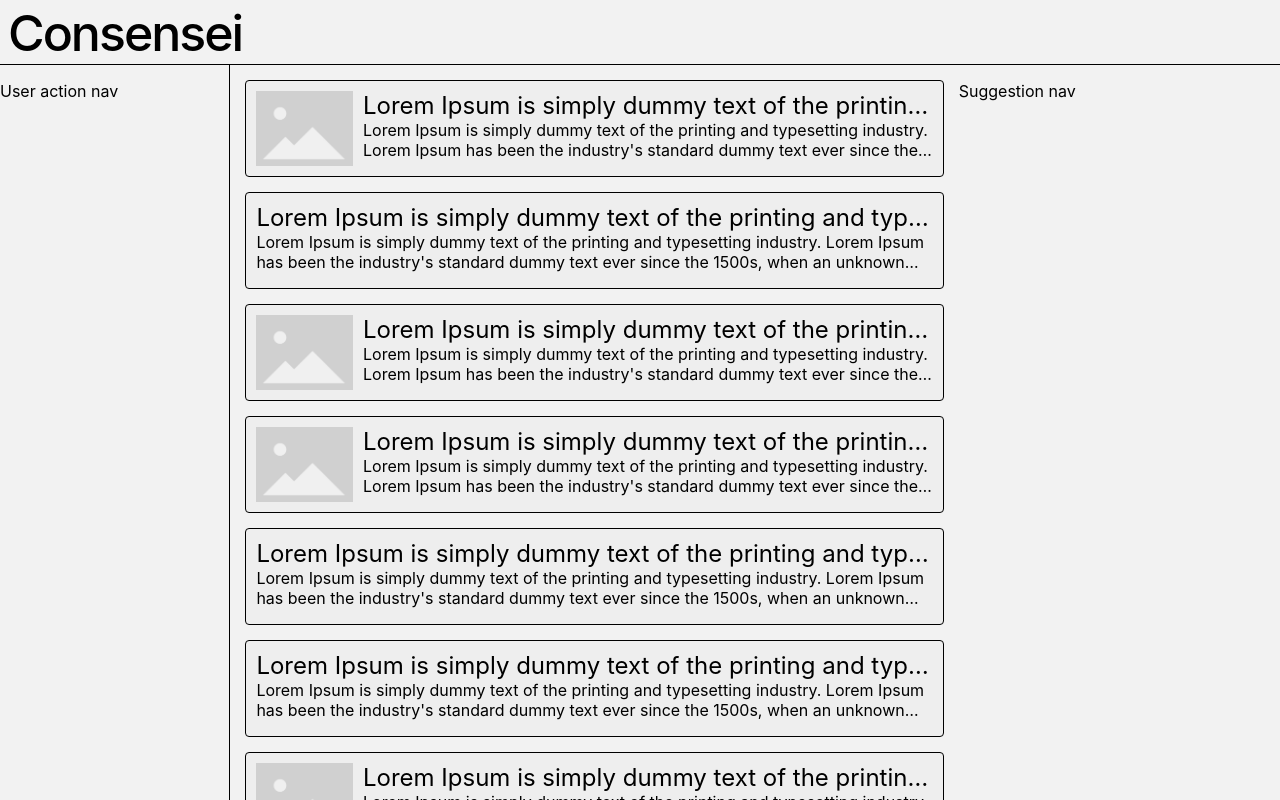
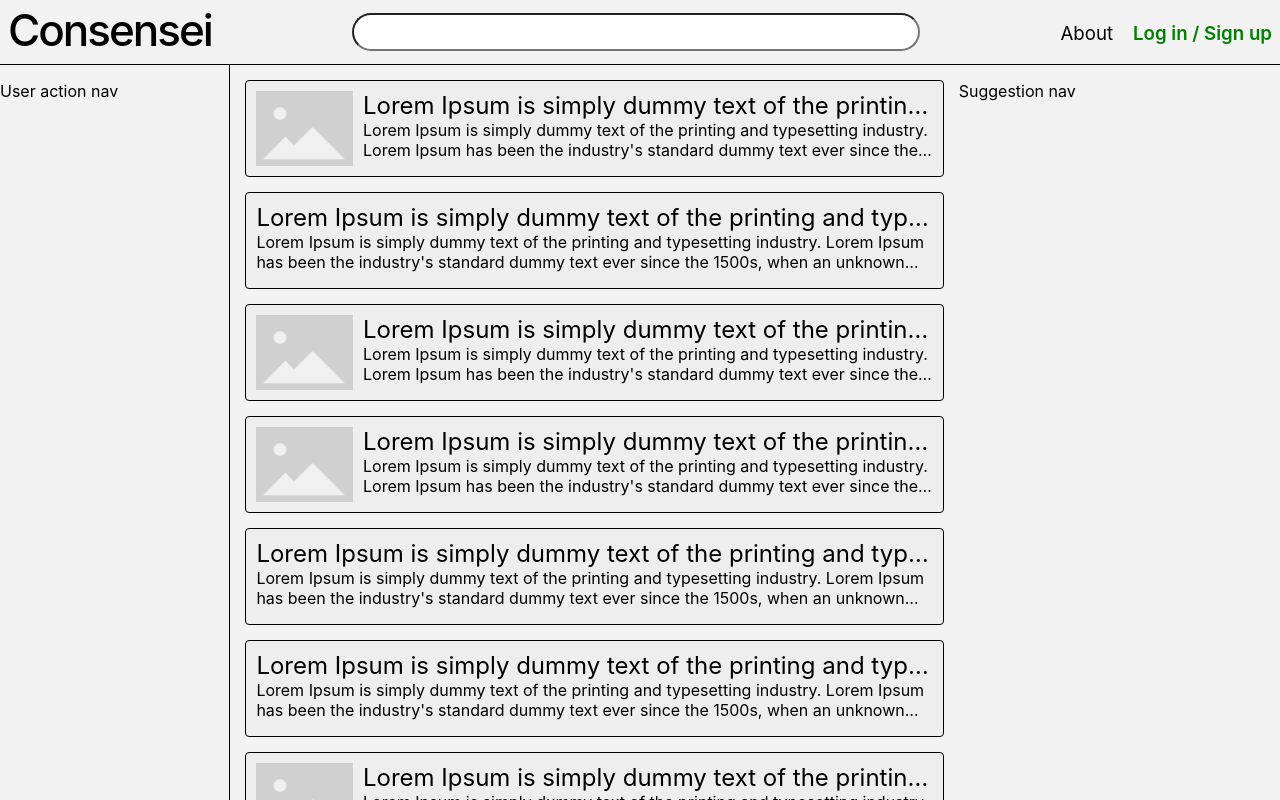
Before and after one commit to matthewberes/ratingForum, an Angular app in the folder angular/: page / in a window 1280 px wide. Shown: the top 800 px of the page. Built offline with nearby package versions, Linux system fonts and the light colour scheme.

Commit message:
header skeleton

```diff
--- a/angular/src/app/app.component.css
+++ b/angular/src/app/app.component.css
@@ -1,21 +1,3 @@
-h1 {
-    font-size: 3.125rem;
-    color: var(--gray-900);
-    font-weight: 500;
-    line-height: 100%;
-    letter-spacing: -0.125rem;
-    margin: 0;
-    font-family: "Inter Tight", -apple-system, BlinkMacSystemFont, "Segoe UI", Roboto,
-        Helvetica, Arial, sans-serif, "Apple Color Emoji", "Segoe UI Emoji",
-        "Segoe UI Symbol";
-}
-
-p {
-    font-family: "Inter Tight", -apple-system, BlinkMacSystemFont, "Segoe UI", Roboto,
-        Helvetica, Arial, sans-serif, "Apple Color Emoji", "Segoe UI Emoji",
-        "Segoe UI Symbol";
-}
-
 .page {
     height: 100%;
     width: 100%;
--- a/angular/src/app/app.component.html
+++ b/angular/src/app/app.component.html
@@ -1,7 +1,7 @@
 <div class="page">
   <div class="flexbox">
     <div class="header">
-      <h1>Consensei</h1>
+      <app-header></app-header>
     </div>
 
     <div class="margin-left">
--- a/angular/src/app/app.component.ts
+++ b/angular/src/app/app.component.ts
@@ -1,11 +1,12 @@
 import { Component } from '@angular/core';
 import { RouterOutlet } from '@angular/router';
+import { HeaderComponent } from './header/header.component';
 import { PostListComponent } from './post-list/post-list.component';
 
 @Component({
   selector: 'app-root',
   standalone: true,
-  imports: [RouterOutlet, PostListComponent],
+  imports: [RouterOutlet, PostListComponent, HeaderComponent],
   templateUrl: './app.component.html',
   styleUrl: './app.component.css'
 })
--- /dev/null
+++ b/angular/src/app/header/header.component.css
@@ -0,0 +1,21 @@
+h1 {
+    font-size: 2.75rem;
+    color: var(--gray-900);
+    font-weight: 500;
+    line-height: 100%;
+    letter-spacing: -0.125rem;
+    margin: 0;
+    font-family: "Inter Tight", -apple-system, BlinkMacSystemFont, "Segoe UI", Roboto,
+        Helvetica, Arial, sans-serif, "Apple Color Emoji", "Segoe UI Emoji",
+        "Segoe UI Symbol";
+}
+
+.flexbox {
+    display: flex;
+    justify-content: space-between;
+}
+
+.textButtons {
+    font-size: 14pt;
+    margin-top: -5px;
+}
--- /dev/null
+++ b/angular/src/app/header/header.component.html
@@ -0,0 +1,10 @@
+<div class="flexbox">
+    <div>
+        <h1>Consensei</h1>
+    </div>
+    <div><input type="text" style="margin-top: 5px; width: 35rem; height:2rem; border-radius: 50px;"></div>
+    <div class="flexbox textButtons">
+        <p style="margin-right: 20px;">About</p>
+        <p style="color: #008000; font-weight: 600;">Log in / Sign up</p>
+    </div>
+</div>
--- a/angular/src/styles.css
+++ b/angular/src/styles.css
@@ -5,3 +5,9 @@ body {
     padding: 0;
     height: 100%;
 }
+
+p {
+    font-family: "Inter Tight", -apple-system, BlinkMacSystemFont, "Segoe UI", Roboto,
+        Helvetica, Arial, sans-serif, "Apple Color Emoji", "Segoe UI Emoji",
+        "Segoe UI Symbol";
+}
```
Also changed, not shown: angular/src/app/header/header.component.ts (added, +12 -0 lines), 1 other file (tests, documents, lock files or other folders).
